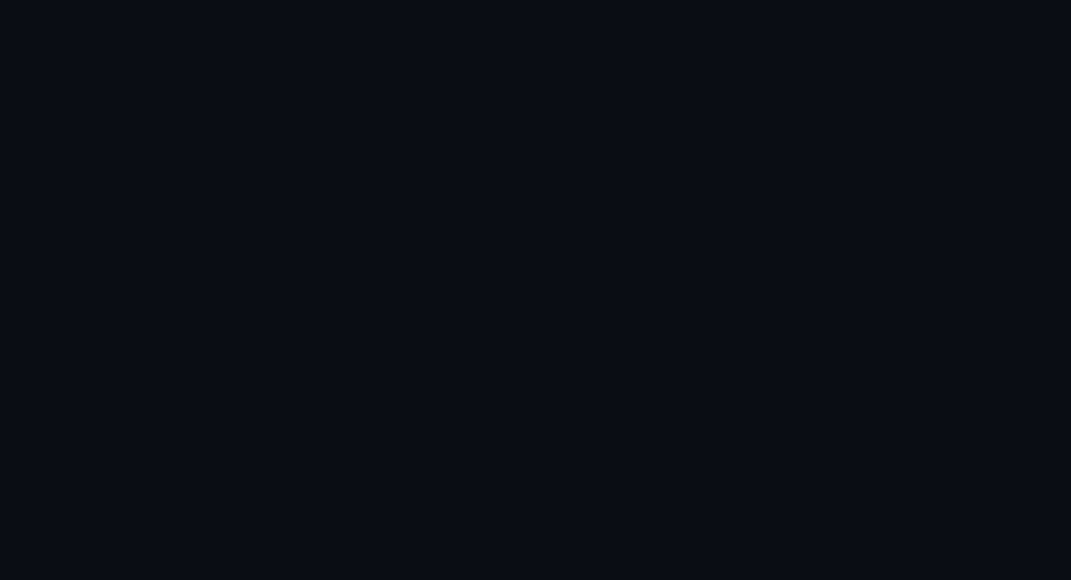
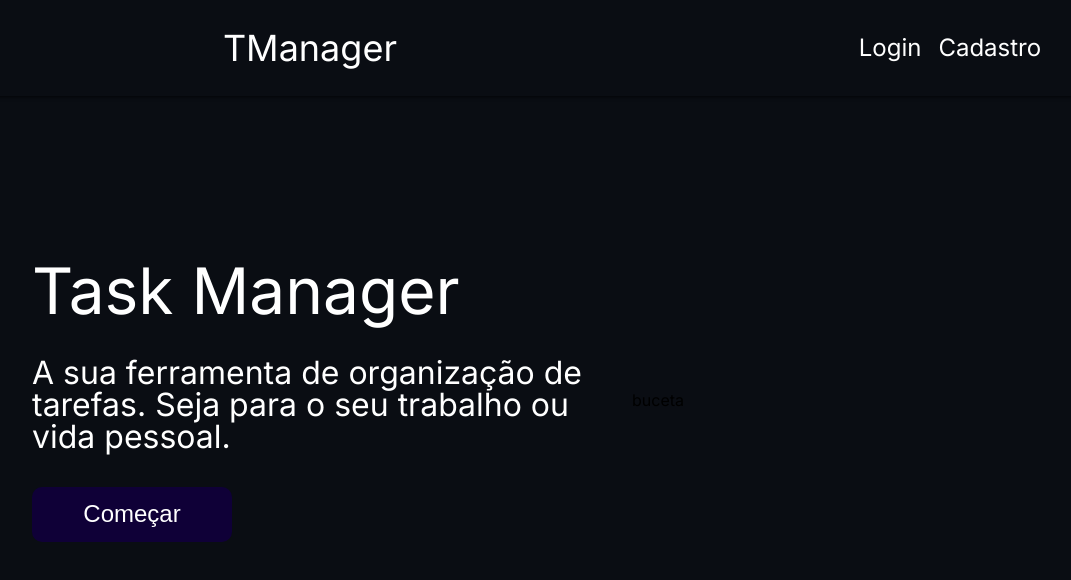
Before and after one commit to brenodevreact/TaskManager, a Next.js app: page / in a window 1280 px wide. Shown: the top 580 px of the page, without its empty margins (8-1079 px from the left). Built offline with nearby package versions, Linux system fonts and the light colour scheme.

Commit message:
Feat: Textos da home adicionados

```diff
--- a/src/app/home/page.tsx
+++ b/src/app/home/page.tsx
@@ -3,6 +3,7 @@ import React from 'react'
 const Home = () => {
   return (
     <div>
+
     </div>
   )
 }
--- /dev/null
+++ b/src/app/page.module.css
@@ -0,0 +1,14 @@
+.main {
+    min-height: 100vh;
+    display: flex;
+    align-items: center;
+    justify-content: center;
+
+    width: 1010%;
+    max-width: 1200px;
+    margin: 0 auto;
+}
+
+.main div {
+    width: 50%;
+}
--- a/src/app/page.tsx
+++ b/src/app/page.tsx
@@ -1,7 +1,25 @@
+import Header from "@/components/Header/header";
+import MainHome from "@/components/MainHome/mainhome";
+import Link from "next/link";
+import style from "./page.module.css"
+
 export default function Home() {
   return (
-    <main >
+    <main className={style.main}>
+      <Header>
+        <Link href={"/"}>
+          <h2>TManager</h2>
+        </Link>
 
+        <nav>
+          <Link href={"/login"}>Login</Link>
+          <Link href={"/cadastro"}>Cadastro</Link>
+        </nav>
+      </Header>
+
+      <MainHome />
+
+      <div>buceta</div>
     </main>
   )
 }
--- /dev/null
+++ b/src/components/MainHome/mainhome.tsx
@@ -0,0 +1,19 @@
+import Link from 'next/link'
+import React from 'react'
+import style from "./style.module.css"
+
+const MainHome = () => {
+    return (
+        <div className={style.mainHome}>
+            <h2>Task Manager</h2>
+
+            <h3>A sua ferramenta de organização de tarefas. Seja para o seu trabalho ou vida pessoal.</h3>
+
+            <Link href={"/login"}>
+                <button>Começar</button>
+            </Link>
+        </div>
+    )
+}
+
+export default MainHome
--- /dev/null
+++ b/src/components/MainHome/style.module.css
@@ -0,0 +1,36 @@
+.mainHome {
+    display: flex;
+    flex-direction: column;
+    gap: 34px;
+    align-items: flex-start;
+    justify-content: center;
+
+    max-width: 50%;
+}
+
+.mainHome h2 {
+    font-size: 64px;
+    color: white;
+}
+
+.mainHome h3 {
+    font-size: 32px;
+    color: white;
+}
+
+.mainHome button {
+    width: 200px;
+    height: 55px;
+    border-radius: 10px;
+
+    font-size: 24px;
+    color: white;
+    background-color: var(--brand);
+    border: none;
+    cursor: pointer;
+    transition: transform 0.5 ease-in;
+}
+
+.mainHome button:hover {
+    transform: scale(1.01)
+}
```
